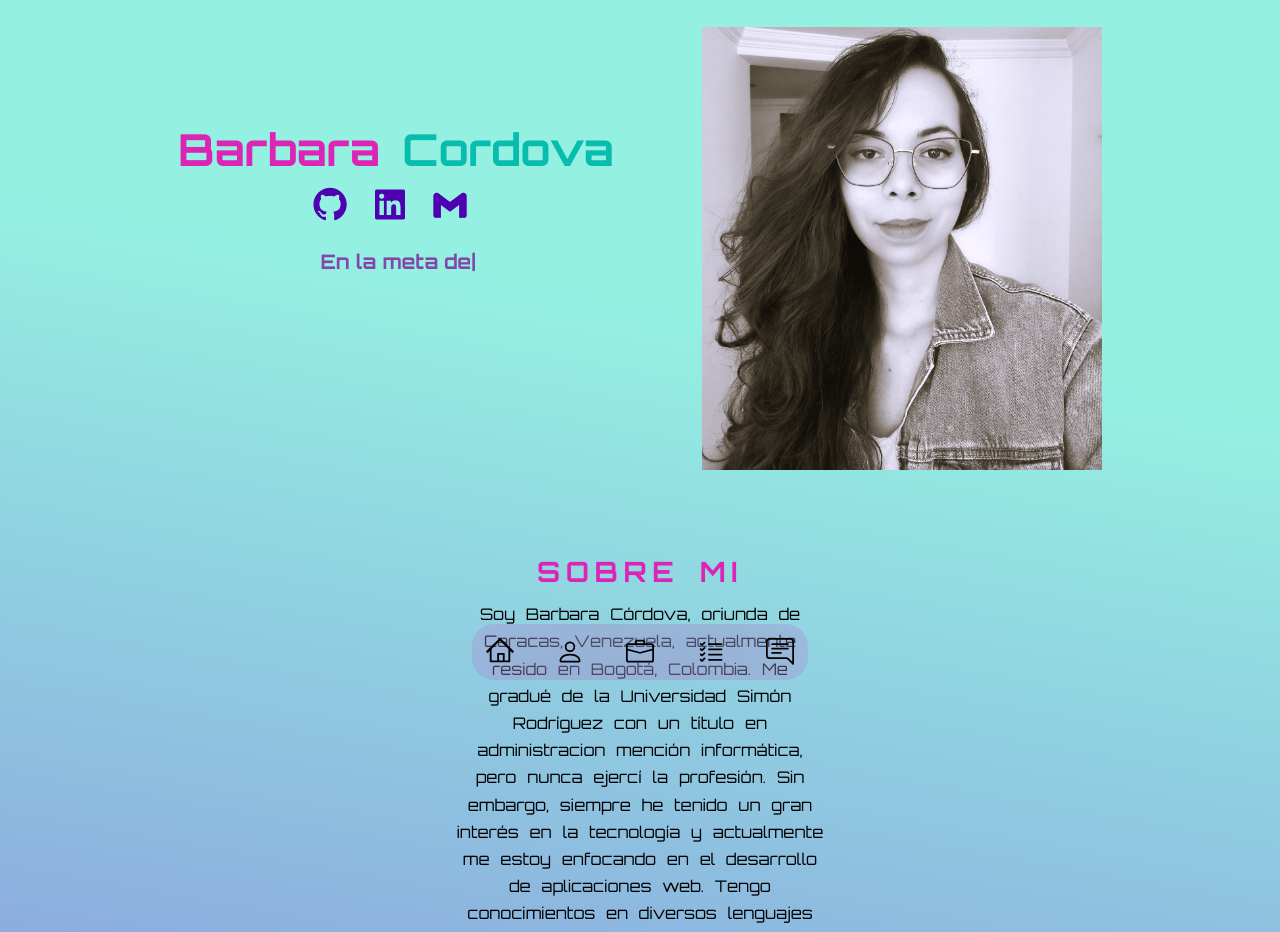
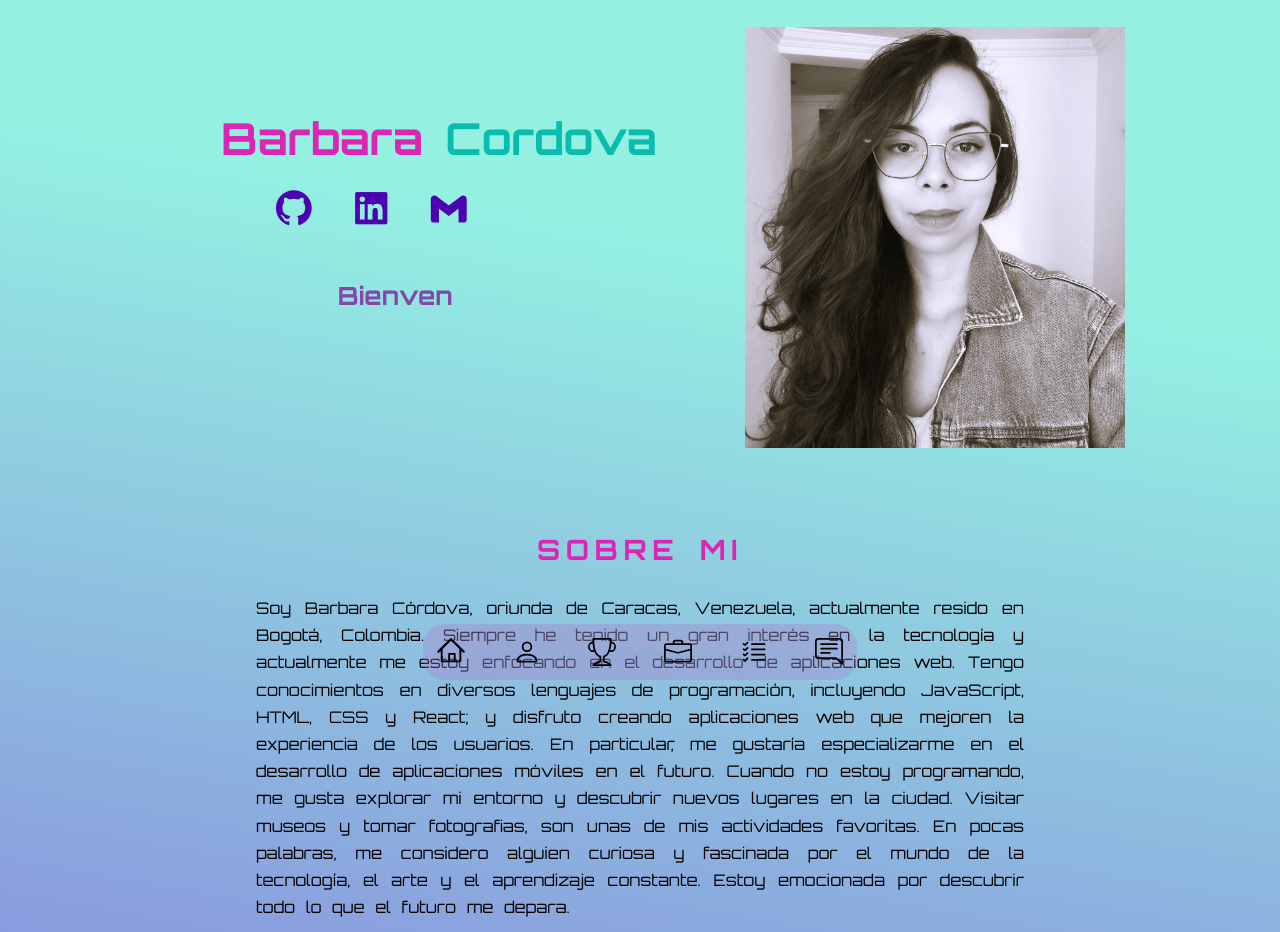
Before and after one commit to cordovabarbara/my-portfolio, a React (Vite) app: page / in a window 1280 px wide. Shown: the part 120-1052 px from the top of the page. Built offline with nearby package versions, Linux system fonts and the light colour scheme.

Commit message:
fix icons, add animations

```diff
--- a/src/components/About.jsx
+++ b/src/components/About.jsx
@@ -5,15 +5,15 @@ const About = () => {
   return (
     <div id='about' className='about'>
       <h1 className='title__about'>Sobre Mi</h1>
-    <p className='about__p'>
-    Soy Barbara Córdova, oriunda de Caracas, Venezuela, actualmente resido en Bogotá, Colombia. Me gradué de la Universidad Simón Rodríguez con un título en administracion mención informática, pero nunca ejercí la profesión. Sin embargo, siempre he tenido un gran interés en la tecnología y actualmente me estoy enfocando en el desarrollo de aplicaciones web.
+      <div className='about__txt'>
+    Soy Barbara Córdova, oriunda de Caracas, Venezuela, actualmente resido en Bogotá, Colombia. Siempre he tenido un gran interés en la tecnología y actualmente me estoy enfocando en el desarrollo de aplicaciones web.
 
-    Tengo conocimientos en diversos lenguajes de programación, incluyendo JavaScript, HTML, CSS y React, y disfruto creando aplicaciones web que mejoren la experiencia de los usuarios. En particular, me gustaría especializarme en el desarrollo de aplicaciones móviles en el futuro.
+    Tengo conocimientos en diversos lenguajes de programación, incluyendo JavaScript, HTML, CSS y React; y disfruto creando aplicaciones web que mejoren la experiencia de los usuarios. En particular, me gustaría especializarme en el desarrollo de aplicaciones móviles en el futuro.
 
     Cuando no estoy programando, me gusta explorar mi entorno y descubrir nuevos lugares en la ciudad. Visitar museos y tomar fotografias, son unas de mis actividades favoritas.
 
-    En resumen, me considero una persona curiosa y apasionada por la tecnología, el arte y el aprendizaje constante, y estoy emocionada por lo que el futuro me depara.
-    </p>
+    En pocas palabras, me considero alguien curiosa y fascinada por el mundo de la tecnología, el arte y el aprendizaje constante. Estoy emocionada por descubrir todo lo que el futuro me depara.
+    </div>
     </div>
   )
 }
--- a/src/components/Banner.jsx
+++ b/src/components/Banner.jsx
@@ -16,7 +16,7 @@ const Banner = () => {
           <div className='title__animation'>
           <TypeAnimation
             sequence={[
-            'En la meta de ser una desarrolladora web.',
+            'Desarrolladora Web Full-Stack.',
             2000,
             'Bienvenido a mi portafolio.',
             2000,
--- a/src/components/Navbar.jsx
+++ b/src/components/Navbar.jsx
@@ -1,7 +1,7 @@
 
 import { RxHome } from "react-icons/rx";
 import { VscChecklist } from "react-icons/vsc";
-import { BsBriefcase, BsChatRightText, BsPerson } from "react-icons/bs";
+import { BsBriefcase, BsChatRightText, BsPerson,BsTrophy} from "react-icons/bs";
 import { Link } from "react-scroll";
 import "./styles/navbar.css";
 
@@ -18,6 +18,11 @@ const Navbar = () => {
           <li className="navbar__item">
             <BsPerson />
           </li>
+        </Link>
+        <Link to='about'>
+        <li className="navbar__item">
+        <BsTrophy/>
+        </li>
         </Link>
         <Link to='projects'>
           <li className="navbar__item">
--- a/src/components/styles/about.css
+++ b/src/components/styles/about.css
@@ -17,7 +17,13 @@
     margin-top: 2em;
     text-transform:uppercase;
 }
-
+.about__txt{
+    margin-top: 2em;
+    padding-right: 12em;
+    padding-left: 12em;
+    padding-bottom: 2em;
+    text-align: justify;
+}
 .about__p{
     width: 400px;
     padding: 1em;
--- a/src/components/styles/banner.css
+++ b/src/components/styles/banner.css
@@ -19,30 +19,108 @@
 .icons__banner{
     display: flex;
     justify-content: center;
-    font-size: 40px;
-    gap: 0.5em;
-    margin-top: 0.5em;
+    font-size: 43px;
+    gap: 0.8em;
+    margin-top: 1.2em;
     color:  rgb(77, 1, 177);
 
 }
+.bxl-github{
+    cursor: pointer;
+}
+.bxl-github:hover{
+    color: #ffffffde;
+}
+.bxl-github:hover{
+    animation-name: bounce;
+    animation-duration: 0.5s;
+    animation-timing-function: ease-in-out;
+    animation-delay: 0s;
+    animation-direction: alternate;
+    animation-iteration-count: 2s;
+    animation-fill-mode: forwards;
+    animation-play-state: running;
+  }
+  @keyframes bounce {
+    0%,
+    100% {
+      transform: scale(1);
+    }
+    25%,
+    75% {
+      transform: scale(1);
+    }
+    50% {
+      transform: scale(1.1);
+    }
+  }
 
-.bxl-github:hover{
-    color: #ffffff;
-
+.bxl-linkedin-square{
+    cursor: pointer;
 }
 
 .bxl-linkedin-square:hover{
     color: #ffffff;
 }
+.bxl-linkedin-square:hover{
+    animation-name: bounce;
+    animation-duration: 0.5s;
+    animation-timing-function: ease-in-out;
+    animation-delay: 0s;
+    animation-direction: alternate;
+    animation-iteration-count: 5s;
+    animation-fill-mode: forwards;
+    animation-play-state: running;
+  }
+  @keyframes bounce {
+    0%,
+    100% {
+      transform: scale(1);
+    }
+    25%,
+    75% {
+      transform: scale(1);
+    }
+    50% {
+      transform: scale(1.1);
+    }
+}
+
+.bxl-gmail{
+    cursor: pointer;
+}
 
 .bxl-gmail:hover{
     color: #ffffff;
 }
+.bxl-gmail:hover{
+    animation-name: bounce;
+    animation-duration: 0.5s;
+    animation-timing-function: ease-in-out;
+    animation-delay: 0s;
+    animation-direction: alternate;
+    animation-iteration-count: 3s;
+    animation-fill-mode: forwards;
+    animation-play-state: running;
+  }
+@keyframes bounce {
+    0%,
+    100% {
+      transform: scale(1);
+    }
+    25%,
+    75% {
+      transform: scale(1);
+    }
+    50% {
+      transform: scale(1.1);
+    }
+}
 
 h3{
     color: rgb(131, 71, 170);
-    font-size: 17px;
-    padding-top: 3em;
+    font-size: 23px;
+    padding-top: 6em;
 }
 
 .banner_img{
@@ -64,6 +142,7 @@ h3{
         padding-right: 12.5em;
     }
 
+
     .title__animation{
         display: flex;
         gap: 1.5em;
@@ -73,7 +152,7 @@ h3{
     }
 
     h3{
-        font-size: 20px;
+        font-size: 25px;
     }
 
     .title__banner{
@@ -83,6 +162,7 @@ h3{
     }
 
     .banner_img{
-        width: 400px;
+        width: 380px;
+        margin-right: -3em;
     }
 }
--- a/src/components/styles/header.css
+++ b/src/components/styles/header.css
@@ -6,6 +6,7 @@
 }
 
 .btn__contact{
+    letter-spacing: 3px;
     padding: 1em;
     border-radius: 5em;
     background: rgb(74,226,214);
@@ -15,3 +16,23 @@
 .btn__contact:hover{
     color: white;
 }
+.btn__contact:hover{
+    animation-name: tilt;
+  animation-duration: .4s;
+  animation-timing-function: ease-in-out;
+  animation-delay: 0s;
+  animation-direction: alternate;
+  animation-iteration-count: 3s;
+  animation-fill-mode: forwards;
+  animation-play-state: running;
+}
+
+@keyframes tilt {
+  0%,
+  100% {
+
+  }
+  50% {
+    transform: rotate(15deg);
+  }
+}
--- a/src/components/styles/navbar.css
+++ b/src/components/styles/navbar.css
@@ -15,7 +15,7 @@
   display: flex;
   justify-content: center;
   align-items: center;
-  gap: 1.5em;
+  gap: 1.7em;
   font-size: 28px;
   backdrop-filter: blur(50px);
   background-color: rgba(241, 63, 218, 0.137);
@@ -26,7 +26,7 @@
   justify-content: center;
   align-items: center;
   border-radius: 100%;
-  transition: color 0.5s;
+  transition: color 0.4s;
 }
 
 .navbar__item:hover{
```
Also changed, not shown: src/components/Certifications.jsx (added, +9 -0 lines).
